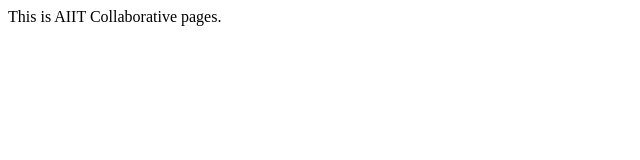
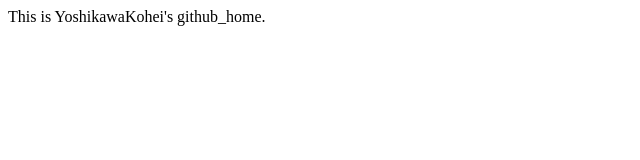
Before and after one commit to y-kohei1228/our_project, a plain HTML site: page index.html in a window 1280 px wide. Shown: the full height of the page, 0-640 px from the left. Drawn offline with Linux system fonts and the light colour scheme.

Commit message:
modify html.

```diff
--- a/index.html
+++ b/index.html
@@ -7,6 +7,6 @@
     <title>Document</title>
 </head>
 <body>
-    This is AIIT Collaborative pages.
+This is YoshikawaKohei's github_home.
 </body>
 </html>
```
